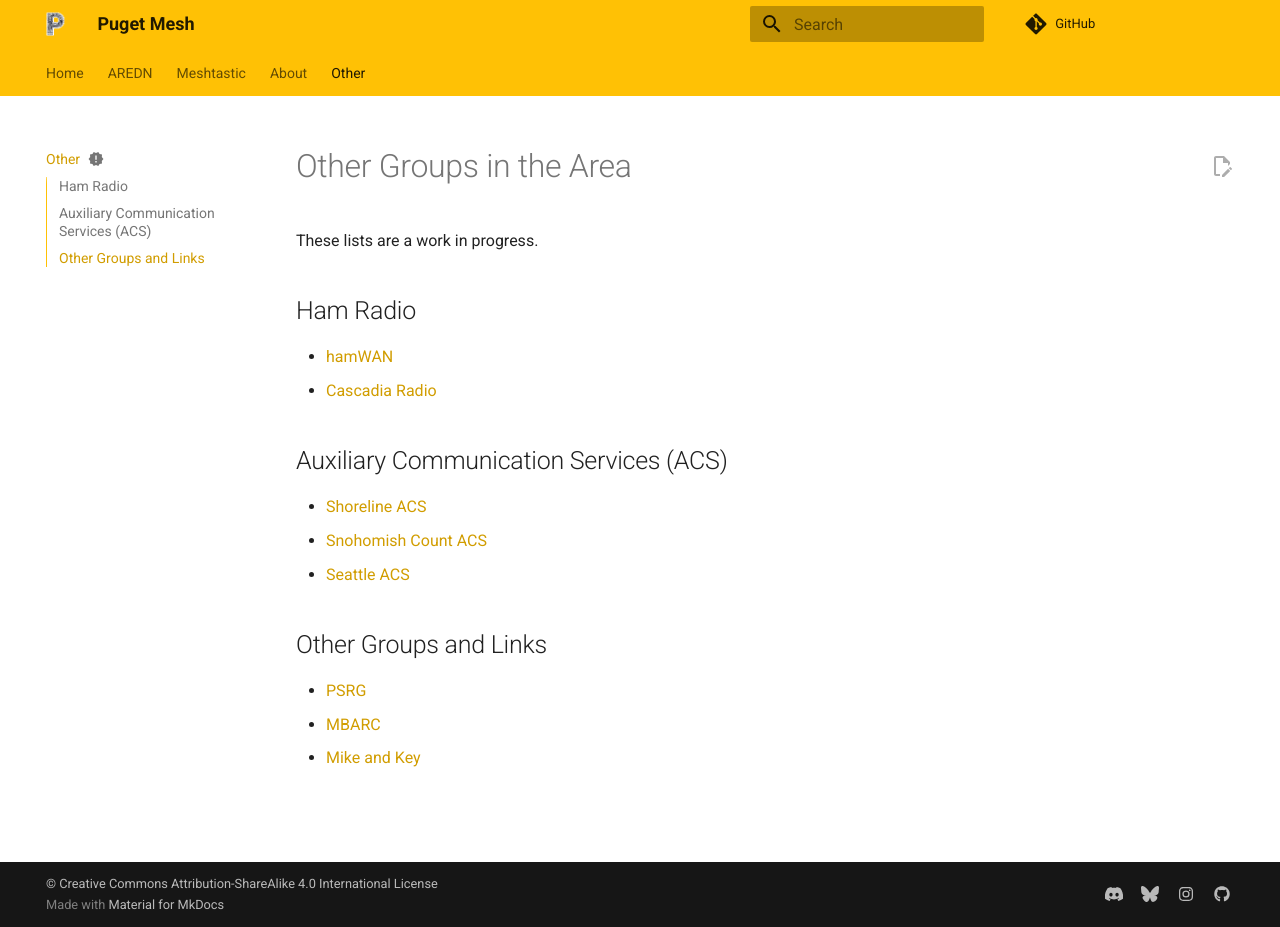
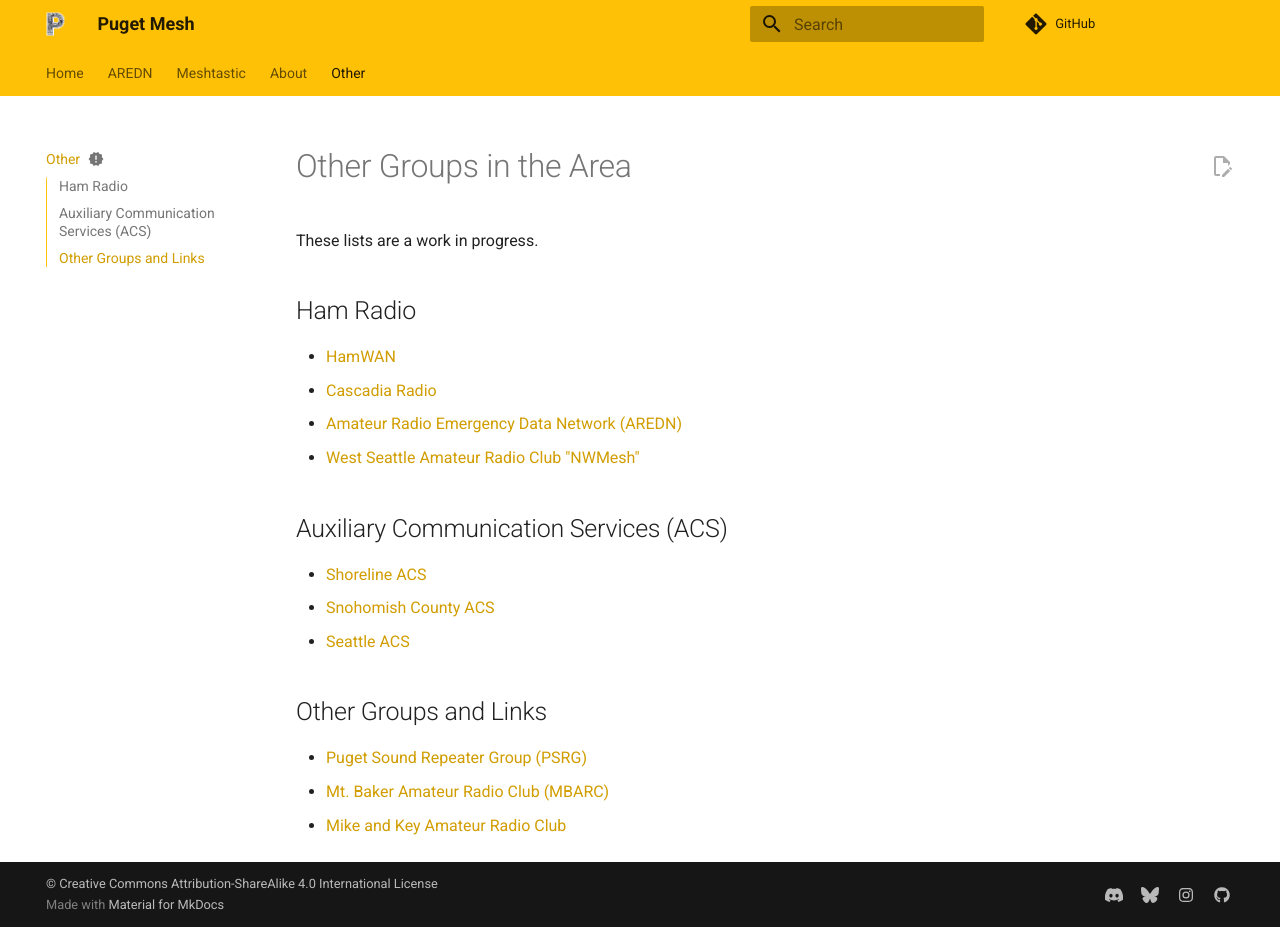
Before and after one commit to pugetmesh/pugetmesh.github.io, an MkDocs documentation site: the page built from docs/other.md, in a window 1280 px wide and 927 px high. Built offline with MkDocs 1.6.1 and Material for MkDocs 9.7.7, drawn with Linux system fonts in a browser that asks for light colours; comment, search, counter and statistics services are not loaded.

Commit message:
Add W7AW. Expand acronyms.

```diff
--- a/docs/other.md
+++ b/docs/other.md
@@ -8,17 +8,19 @@
 
 ## Ham Radio
 
-- [hamWAN](https://hamwan.org/)
+- [HamWAN](https://hamwan.org/)
 - [Cascadia Radio](https://www.cascadiaradio.org/)
+- [Amateur Radio Emergency Data Network (AREDN)](https://www.arednmesh.org/)
+- [West Seattle Amateur Radio Club "NWMesh"](https://w7aw.org/nwmesh/)
 
 ## Auxiliary Communication Services (ACS)
 
 - [Shoreline ACS](http://shorelineacs.org/)
-- [Snohomish Count ACS](https://www.wa7dem.info/)
+- [Snohomish County ACS](https://www.wa7dem.info/)
 - [Seattle ACS](https://www.seattleacs.org/)
 
 ## Other Groups and Links
 
-- [PSRG](https://web.psrg.org/)
-- [MBARC](https://mbarc.groups.io/)
-- [Mike and Key](https://www.mikeandkey.org/links.php)
+- [Puget Sound Repeater Group (PSRG)](https://web.psrg.org/)
+- [Mt. Baker Amateur Radio Club (MBARC)](https://mbarc.groups.io/)
+- [Mike and Key Amateur Radio Club](https://www.mikeandkey.org/links.php)
```
